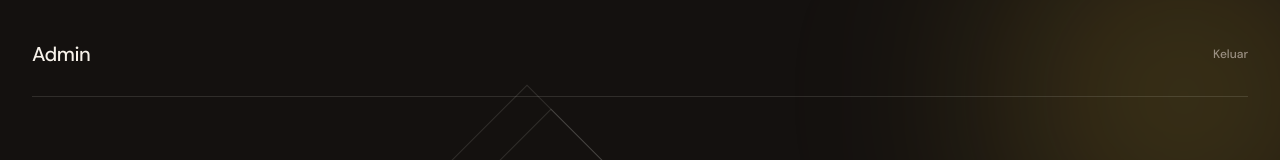
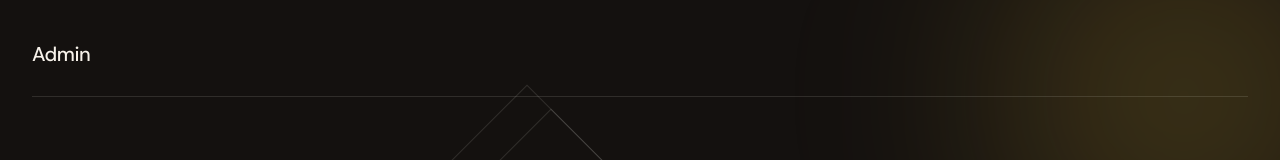
Before and after one commit to RohmanCis/Ressonance, a Next.js app: page /admin/sign-in in a window 1280 px wide. Shown: the top 160 px of the page. Built offline with nearby package versions, Linux system fonts and the light colour scheme.

Commit message:
fix(admin): hide sign-out on unauthenticated surfaces, polish Keluar control

```diff
--- a/components/admin/admin-sign-in.tsx
+++ b/components/admin/admin-sign-in.tsx
@@ -33,7 +33,7 @@ export function AdminSignIn() {
   }
 
   return (
-    <Shell title="Admin">
+    <Shell title="Admin" showSignOut={false}>
       {/* Asymmetric editorial split: wide copy column + offset form card on
           desktop; single stacked column on mobile (DESIGN.md §6 sign-in). */}
       <div className="mx-auto grid w-full max-w-5xl gap-12 pt-4 sm:pt-8 lg:grid-cols-[1.1fr_1fr] lg:gap-16">
--- a/components/admin/admin-ui.tsx
+++ b/components/admin/admin-ui.tsx
@@ -1,7 +1,7 @@
 "use client";
 
 import Link from "next/link";
-import { ChevronLeft } from "lucide-react";
+import { ChevronLeft, LogOut } from "lucide-react";
 import { FormEvent, ReactNode, useEffect, useState } from "react";
 import { AdminInput } from "./admin-input";
 import { AdminPageShell } from "./admin-page-shell";
@@ -46,8 +46,9 @@ function SignOut() {
         type="button"
         onClick={signOut}
         disabled={busy}
-        className="inline-flex min-h-11 items-center text-xs font-medium text-text-muted underline-offset-4 transition duration-fast hover:text-text-primary hover:underline disabled:cursor-not-allowed disabled:opacity-60 focus-visible:outline-2 focus-visible:outline-offset-2 focus-visible:outline-accent"
+        className="inline-flex min-h-11 items-center gap-1.5 text-xs font-medium text-text-muted transition duration-fast hover:text-text-primary disabled:cursor-not-allowed disabled:opacity-60 focus-visible:outline-2 focus-visible:outline-offset-2 focus-visible:outline-accent"
       >
+        <LogOut className="h-3.5 w-3.5" aria-hidden="true" />
         {busy ? "Keluar…" : "Keluar"}
       </button>
     </span>
@@ -55,7 +56,7 @@ function SignOut() {
 }
 
 // DESIGN.md §6: admin chrome on dark tokens — bg-base page, hairline header, gold only on primary actions.
-export function Shell({ children, title = "Admin", eyebrow, breadcrumb }: { children: ReactNode; title?: string; eyebrow?: string; breadcrumb?: { href: string; label: string } }) {
+export function Shell({ children, title = "Admin", eyebrow, breadcrumb, showSignOut = true }: { children: ReactNode; title?: string; eyebrow?: string; breadcrumb?: { href: string; label: string }; showSignOut?: boolean }) {
   return (
     <main className="relative flex min-h-dvh flex-col overflow-hidden bg-bg-base px-5 pt-[calc(2rem+env(safe-area-inset-top))] pb-[calc(2rem+env(safe-area-inset-bottom))] text-text-primary sm:px-8">
       {/* Ambient orbs + grain (print-hidden) — PreSession baseline (DESIGN.md §2) */}
@@ -66,7 +67,7 @@ export function Shell({ children, title = "Admin", eyebrow, breadcrumb }: { chil
           <Link href="/admin" className="inline-flex min-h-11 items-center font-sans text-xl font-medium tracking-tight text-text-primary focus-visible:outline-2 focus-visible:outline-offset-2 focus-visible:outline-accent">{title}</Link>
           <div className="flex items-center gap-4">
             {eyebrow && <span className="text-xs font-medium tracking-[0.04em] text-text-muted">{eyebrow}</span>}
-            <SignOut />
+            {showSignOut && <SignOut />}
           </div>
         </header>
         {breadcrumb && (
@@ -96,8 +97,8 @@ export function Busy({ label = "Memuat" }) {
 export function AuthGate({ children }: { children: ReactNode }) {
   const [state, setState] = useState<"loading" | "ok" | "no">("loading");
   useEffect(() => { api("/api/admin/me").then(() => setState("ok")).catch(() => setState("no")); }, []);
-  if (state === "loading") return <Shell><Busy label="Mengecek akses" /></Shell>;
-  if (state === "no") return <Shell><Status error message="Sesi adminmu nggak bisa dibuka." action={<Link className="inline-flex min-h-12 items-center rounded-lg border border-border bg-bg-surface px-4 py-2 font-semibold text-text-primary transition duration-fast hover:bg-bg-elevated focus-visible:outline-2 focus-visible:outline-offset-2 focus-visible:outline-accent" href="/admin/sign-in">Kembali ke halaman masuk</Link>} /></Shell>;
+  if (state === "loading") return <Shell showSignOut={false}><Busy label="Mengecek akses" /></Shell>;
+  if (state === "no") return <Shell showSignOut={false}><Status error message="Sesi adminmu nggak bisa dibuka." action={<Link className="inline-flex min-h-12 items-center rounded-lg border border-border bg-bg-surface px-4 py-2 font-semibold text-text-primary transition duration-fast hover:bg-bg-elevated focus-visible:outline-2 focus-visible:outline-offset-2 focus-visible:outline-accent" href="/admin/sign-in">Kembali ke halaman masuk</Link>} /></Shell>;
   return <>{children}</>;
 }
 
```
Also changed, not shown: 1 other file (tests, documents, lock files or other folders).
